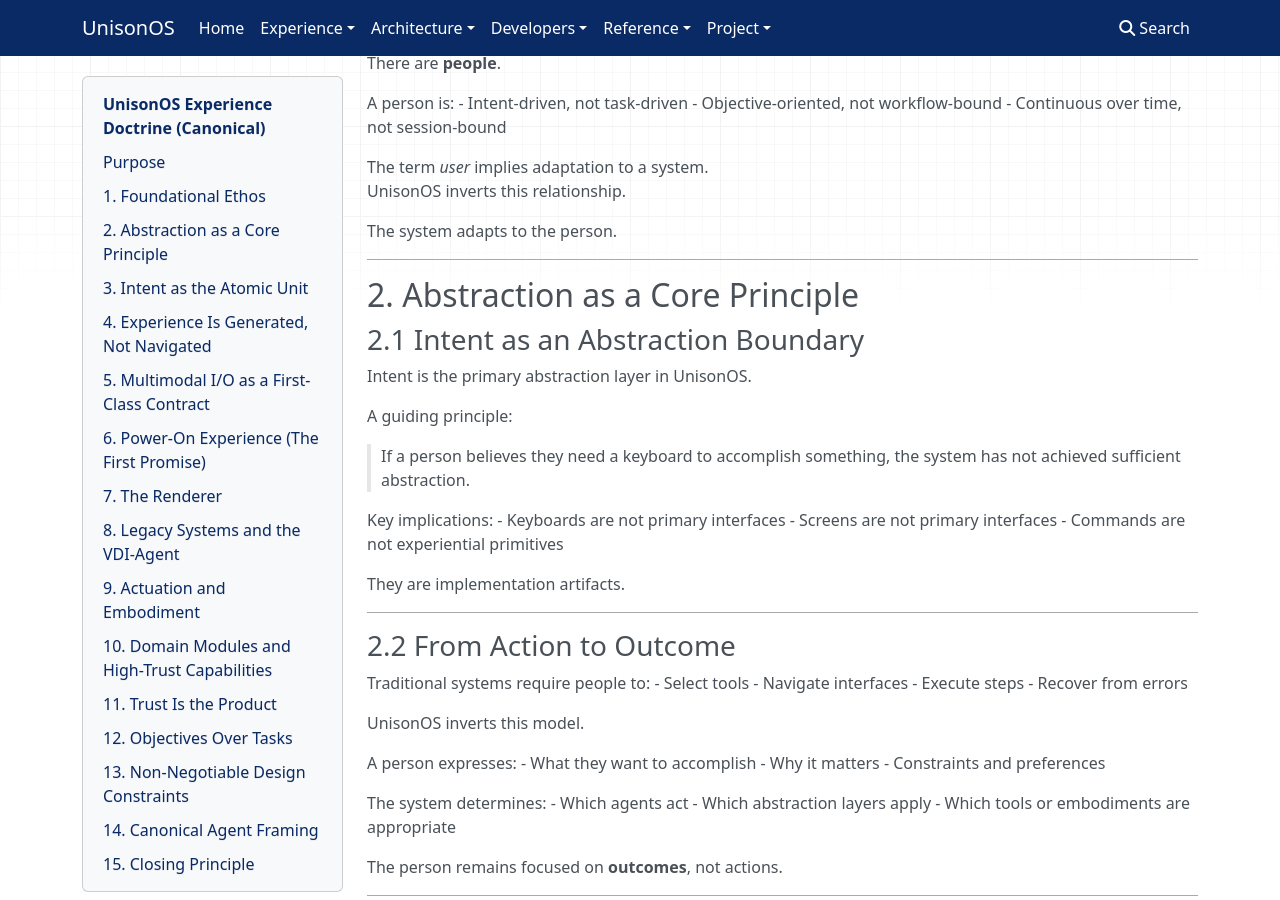
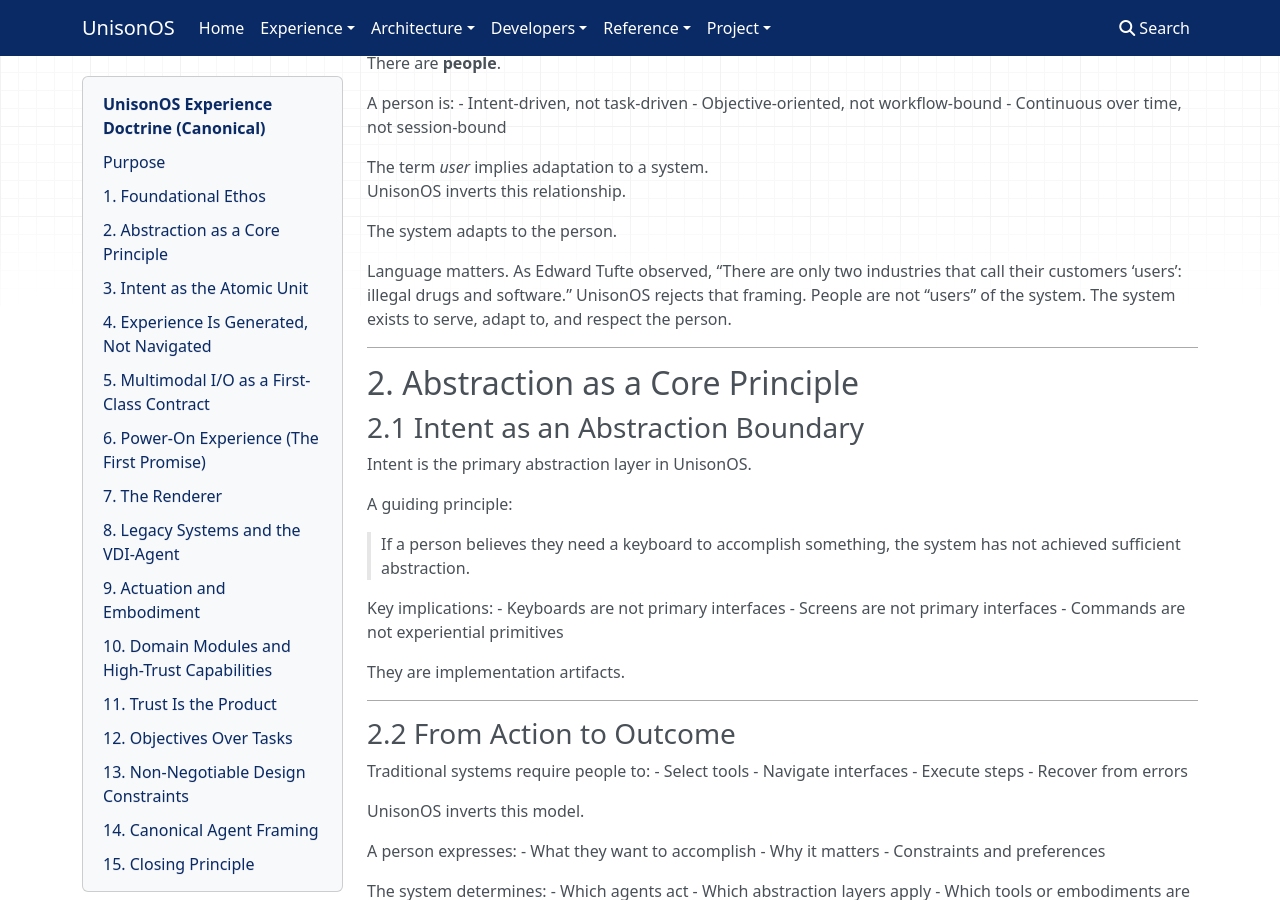
Before and after one commit to project-unisonOS/project-unisonos.github.io, an MkDocs documentation site: the page built from docs/experience/doctrine.md, in a window 1280 px wide and 900 px high, scrolled down 694 px. Built offline with MkDocs 1.6.1, drawn with Linux system fonts in a browser that asks for light colours; nearby versions of some CDN libraries.

Commit message:
docs: clarify people-not-users framing

```diff
--- a/docs/experience/doctrine.md
+++ b/docs/experience/doctrine.md
@@ -37,6 +37,8 @@ The term *user* implies adaptation to a system.
 UnisonOS inverts this relationship.
 
 The system adapts to the person.
+
+Language matters. As Edward Tufte observed, “There are only two industries that call their customers ‘users’: illegal drugs and software.” UnisonOS rejects that framing. People are not “users” of the system. The system exists to serve, adapt to, and respect the person.
 
 ---
 
```
